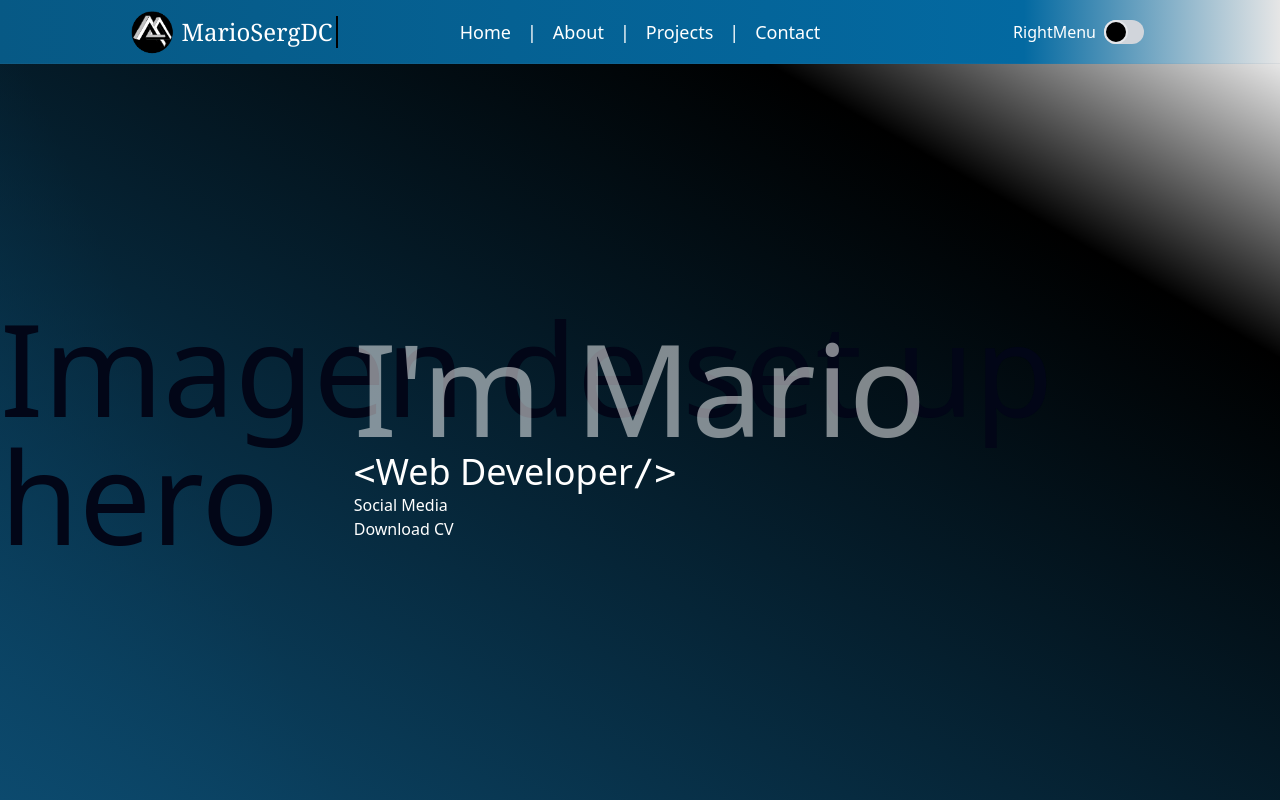
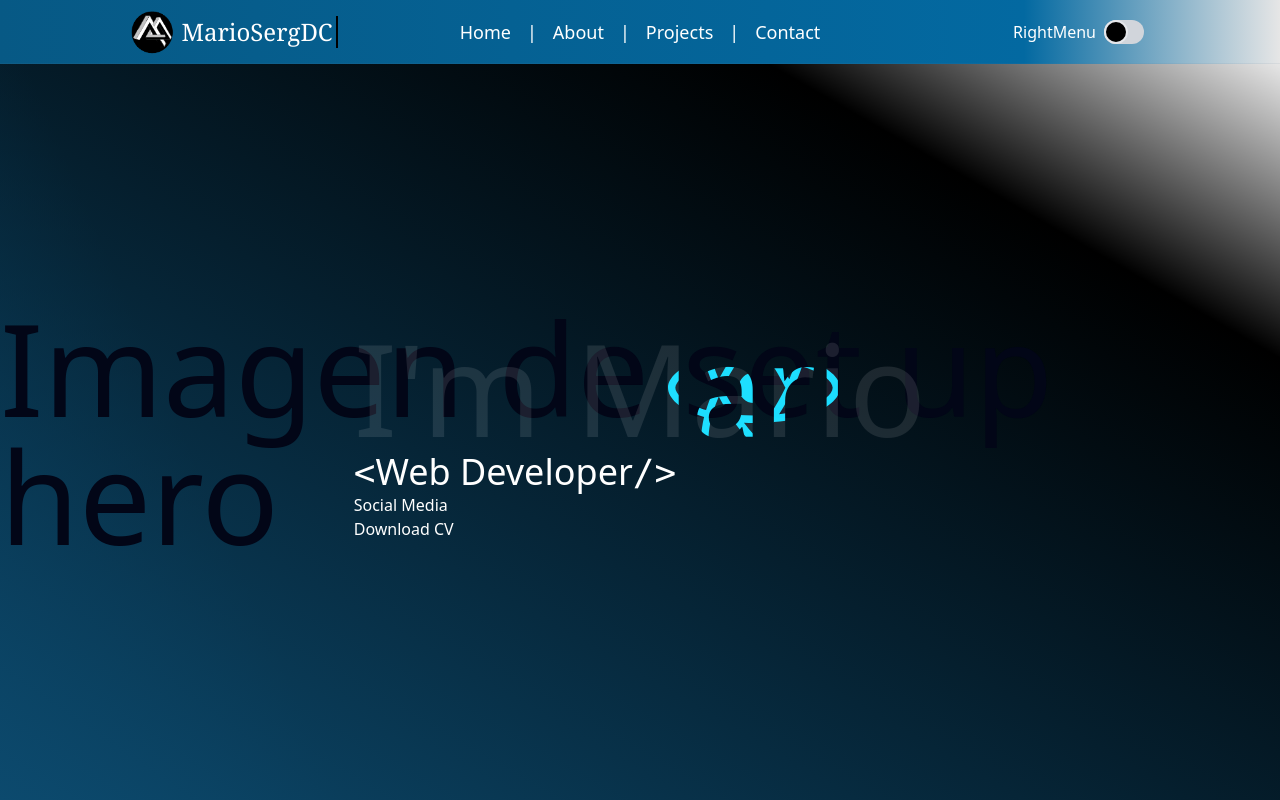
Before and after one commit to mariosergdc/portfolio, a React (Vite) app: page / in a window 1280 px wide. Shown: the top 800 px of the page. Built offline with nearby package versions, Linux system fonts and the light colour scheme.

Commit message:
add className mario and animation,bg img,bg clip text

```diff
--- a/src/App.tsx
+++ b/src/App.tsx
@@ -18,7 +18,7 @@ export default function App() {
           <div className="absolute h-full w-full flex items-center justify-center text-9xl text-slate-950">
             Imagen de set up hero
           </div>
-          <div className="text-9xl z-10 text-white bg-black mix-blend-screen text-opacity-50">
+          <div className="mario text-9xl z-10 text-white bg-black mix-blend-screen text-opacity-10">
             I'm Mario
           </div>
           <div className="text-4xl z-10">
--- a/src/index.css
+++ b/src/index.css
@@ -117,3 +117,24 @@ html {
   color: rgb(0, 0, 0);
   background-color: rgb(255, 255, 255);
 }
+
+.mario {
+  background-image: url("/src/assets/react.svg");
+  background-clip: text;
+  background-repeat: no-repeat;
+  background-size: 30%;
+  background-position: 0 0;
+  animation: move-background 10s linear infinite;
+}
+
+@keyframes move-background {
+  0% {
+    background-position: left center;
+  }
+  50% {
+    background-position: right center;
+  }
+  100% {
+    background-position: left center;
+  }
+}
```
